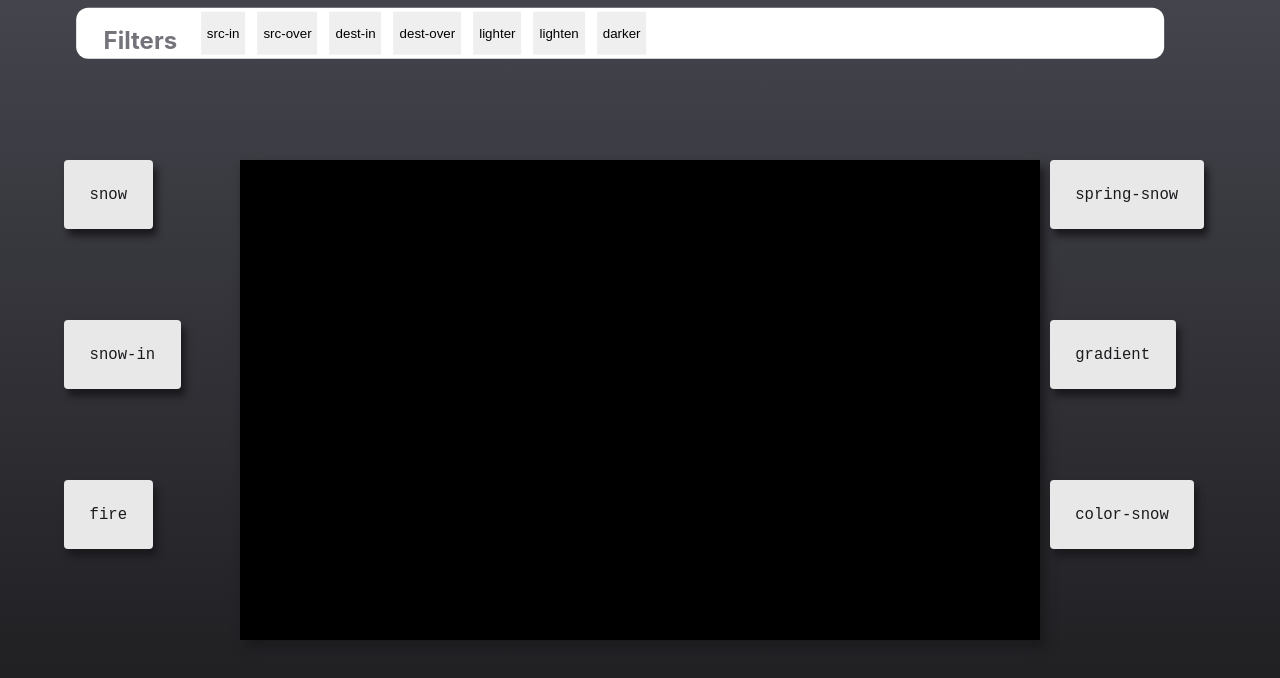
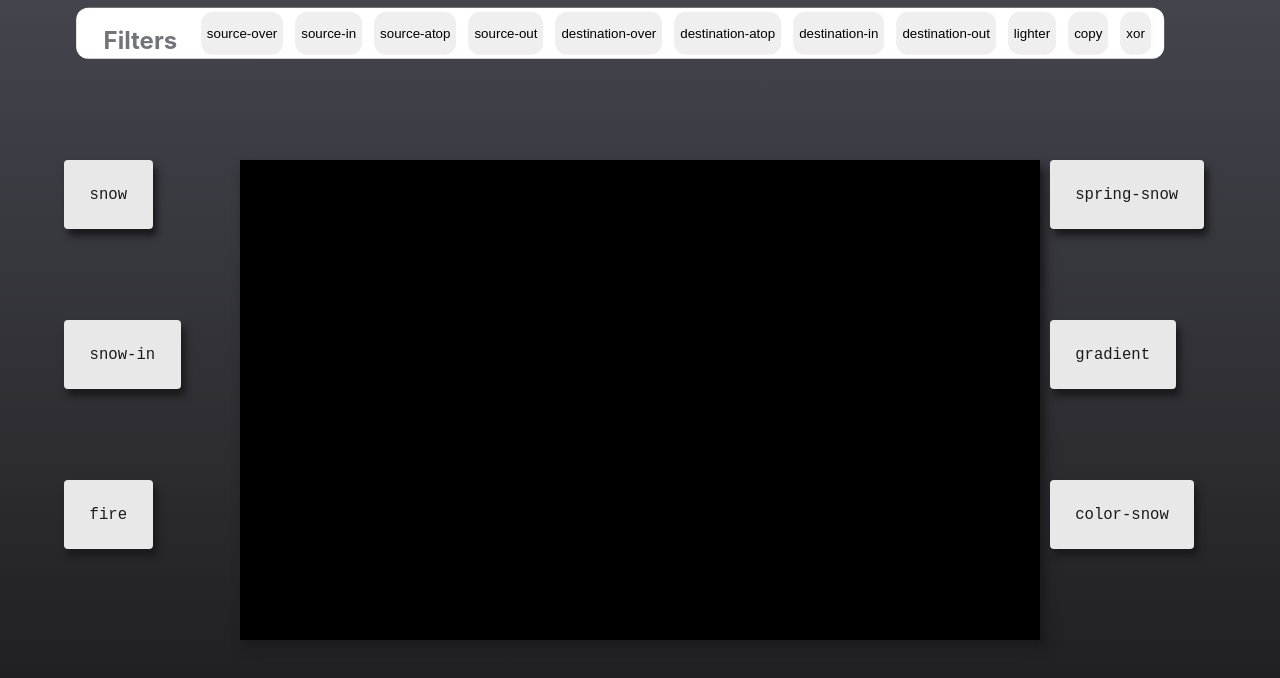
Before and after one commit to OmkarSsawant/Pixel-Effect, a React (Create React App) app: page / in a window 1280 px wide. Shown: the top 678 px of the page. Built offline with nearby package versions, Linux system fonts and the light colour scheme.

Commit message:
addded Filters Functionality

```diff
--- a/src/App.css
+++ b/src/App.css
@@ -13,11 +13,16 @@
     margin-top: 4px;
     margin-bottom: 4px;
     border: none;
+    border-radius: 12px;
+    border-style: none;
   }
 
   .filter-btn-selected{
     margin-right: 12px;
+    border-style: none;
+
     margin-top: 4px;
+    border-radius: 12px;
     border: none;
     margin-bottom: 4px;
     color: white;
--- a/src/App.tsx
+++ b/src/App.tsx
@@ -5,10 +5,14 @@ import { snowFallImage, WATER, FIRE } from './base-64-img';
 import { EffectButton } from './EffectButton';
 import CSSPosition from './utils/Position'
 import Filter from './Filter'
+import FilterContext from './utils/FilterContext'
 
 function App() {
 
   const [effect, setEffect] = useState<string>()
+  const [filter, setFilter] = useState('source-over')
+
+
 
   //TODO:create Filter Context and Acces from Childs
 
@@ -56,8 +60,8 @@ function App() {
   }
   return (
     <div className="content">
-
-      <Filter onFilterChange={(type: any) => { console.log('clicked', type) }} />
+      <FilterContext.Provider value={filter}>
+        <Filter onFilterChange={(type: string) => { setFilter(type) }} />
 
         <EffectButton pos={snowPos} effect={'snow'} filter="none" src={snowFallImage} onSelect={() => { setEffect('snow') }} />
         <EffectButton pos={waterPos} effect={'snow-in'} filter="none" src={WATER} onSelect={() => { setEffect('snow-in') }} />
@@ -68,6 +72,8 @@ function App() {
         <EffectButton pos={gradPos} effect={'gradient'} filter="none" src={snowFallImage} onSelect={() => { setEffect('gradient') }} />
         <EffectButton pos={colorSnowPos} effect={'color-snow'} filter="none" src={snowFallImage} onSelect={() => { setEffect('color-snow') }} />
 
+      </FilterContext.Provider>
+
     </div>
 
 
--- a/src/Components.ts
+++ b/src/Components.ts
@@ -32,7 +32,6 @@ export class Particle {
             this.y = 0
         }
         this.posY = Math.floor(this.y)
-
     }
 
     updateSpring() {
@@ -53,12 +52,15 @@ export class Particle {
 
     draw(shouldDraw: boolean, noColor = false) {
         if (shouldDraw) {
+
+
             this.ctx.beginPath()
             if (!noColor)
                 this.ctx.fillStyle = this.color
 
             this.ctx.strokeStyle = 'cap'
             this.ctx.arc(this.x, this.y, 2, 1, Math.PI * 2)
+            this.ctx.closePath()
             this.ctx.fill()
         }
     }
--- a/src/Effects/Fire.ts
+++ b/src/Effects/Fire.ts
@@ -20,7 +20,6 @@ const FIRE = function (ctx: CanvasRenderingContext2D, onIDChange: Function) {
 
         ctx.drawImage(modelIMG, 0, 0)
 
-        ctx.globalCompositeOperation = 'lighter'
 
         const imgData: ImageData = ctx.getImageData(0, 0, modelIMG.width, modelIMG.height)
         for (let i = 0; i < MAX_PARTICLES; i++) {
@@ -54,14 +53,16 @@ const FIRE = function (ctx: CanvasRenderingContext2D, onIDChange: Function) {
         }
 
         calcBrightness()
+
+        ctx.globalCompositeOperation = 'lighter'
+
+
         var animId: number
         const animate = () => {
             ctx.globalAlpha = 0.04
             ctx.fillStyle = 'black'
             ctx.fillRect(0, 0, ctx.canvas.width, ctx.canvas.height)
             ctx.globalAlpha = 1.0
-
-
             //TODO:
             particles.forEach((par: Particle) => {
                 par.updateSpring()
--- a/src/Effects/Gradient.ts
+++ b/src/Effects/Gradient.ts
@@ -3,7 +3,7 @@ import { Particle } from '../Components'
 import _watermark from './WaterMark'
 
 const gradientSnowFall = function (ctx: CanvasRenderingContext2D, onIDChange: Function) {
-    _watermark(ctx)
+    // _watermark(ctx)
     const MAX_PARTICLES = 500
     const particles: Array<Particle> = []
     const modelIMG = new Image(800, 450)
@@ -30,6 +30,7 @@ const gradientSnowFall = function (ctx: CanvasRenderingContext2D, onIDChange: Fu
             ctx.drawImage(modelIMG, 0, 0, ctx.canvas.width, ctx.canvas.height)
             ctx.globalAlpha = 1.0
 
+
             let gradient = ctx.createLinearGradient(0, 0, ctx.canvas.width, ctx.canvas.height)
             gradient.addColorStop(0, 'orange')
             gradient.addColorStop(.5, 'white')
--- a/src/Effects/SnakkyDraw.ts
+++ b/src/Effects/SnakkyDraw.ts
@@ -8,7 +8,7 @@ interface Pixel {
 }
 
 const snakkyDraw = function (ctx: CanvasRenderingContext2D, onIDChange: Function) {
-    _watermark(ctx)
+    // _watermark(ctx)
     const MAX_PARTICLES = 500
     const particles: Array<Particle> = []
     const modelIMG = new Image(800, 480)
@@ -60,6 +60,9 @@ const snakkyDraw = function (ctx: CanvasRenderingContext2D, onIDChange: Function
         const animate = () => {
 
             ctx.globalAlpha = 1.0
+
+
+
             particles.forEach((par: Particle) => {
                 const releaseParticle = () => {
                     par.updateSpring()
--- a/src/Effects/SnowColor.ts
+++ b/src/Effects/SnowColor.ts
@@ -10,7 +10,7 @@ interface Pixel {
 
 
 const COLORED_SNOW = function (ctx: CanvasRenderingContext2D, onIDChange: Function) {
-    _watermark(ctx)
+    // _watermark(ctx)
     const MAX_PARTICLES = 5000
     const particles: Array<Particle> = []
     const modelIMG = new Image(800, 480)
@@ -61,6 +61,8 @@ const COLORED_SNOW = function (ctx: CanvasRenderingContext2D, onIDChange: Functi
             ctx.fillStyle = 'black'
             ctx.fillRect(0, 0, ctx.canvas.width, ctx.canvas.height)
 
+
+
             ctx.strokeStyle = 'anti-Alias'
             particles.forEach((par: Particle) => {
                 par.update()
--- a/src/Effects/SnowFall.ts
+++ b/src/Effects/SnowFall.ts
@@ -3,7 +3,7 @@ import { Particle } from '../Components'
 import _watermark from './WaterMark'
 
 const snowFall = function (ctx: CanvasRenderingContext2D, onIDChange: Function) {
-    _watermark(ctx)
+    // _watermark(ctx)
     const MAX_PARTICLES = 1000
     const particles: Array<Particle> = []
     const modelIMG = new Image(800, 450)
@@ -11,6 +11,8 @@ const snowFall = function (ctx: CanvasRenderingContext2D, onIDChange: Function)
     modelIMG.onload = ev => {
 
         ctx.drawImage(modelIMG, 0, 0)
+
+
 
         const imgData: ImageData = ctx.getImageData(0, 0, modelIMG.width, modelIMG.height)
         for (let i = 0; i < MAX_PARTICLES; i++) {
@@ -26,15 +28,20 @@ const snowFall = function (ctx: CanvasRenderingContext2D, onIDChange: Function)
             ctx.fillStyle = 'black'
             ctx.fillRect(0, 0, ctx.canvas.width, ctx.canvas.height)
 
+
             ctx.drawImage(modelIMG, 0, 0, ctx.canvas.width, ctx.canvas.height)
 
             ctx.globalAlpha = 1.0
+
+
             //draw particles
             particles.forEach((par: Particle) => {
                 par.update()
                 par.draw(true)
 
             })
+
+
             animId = requestAnimationFrame(animate)
             onIDChange(animId)
         }
--- a/src/Effects/SnowFall_In.ts
+++ b/src/Effects/SnowFall_In.ts
@@ -8,7 +8,7 @@ interface Pixel {
 }
 
 const snowFall_IN = function (ctx: CanvasRenderingContext2D, onIDChange: Function) {
-    _watermark(ctx)
+    // _watermark(ctx)
     const MAX_PARTICLES = 5000
     const particles: Array<Particle> = []
     const modelIMG = new Image(800, 480)
@@ -58,6 +58,8 @@ const snowFall_IN = function (ctx: CanvasRenderingContext2D, onIDChange: Functio
         const animate = () => {
 
             ctx.globalAlpha = 1.0
+
+
             particles.forEach((par: Particle) => {
                 par.update()
                 let a = brightness[par.posY][par.posX]
--- a/src/Filter.tsx
+++ b/src/Filter.tsx
@@ -1,7 +1,7 @@
 import React, { useRef, SyntheticEvent } from 'react';
 
 interface FilterProps {
-    onFilterChange: Function
+    onFilterChange: (a: string) => void
 }
 
 
@@ -15,20 +15,20 @@ const Filter = (props: FilterProps) => {
                 childs.item(i)?.classList.replace('filter-btn-selected', 'filter-btn')
             }
         ev.currentTarget.className = "filter-btn-selected"
-        props.onFilterChange(ev.currentTarget.textContent)
+        if (ev.currentTarget.textContent)
+            props.onFilterChange(ev.currentTarget.textContent)
     }
+    const filters: Array<string> = ['source-over', 'source-in', 'source-atop', 'source-out', 'destination-over', 'destination-atop', 'destination-in', 'destination-out', 'lighter', 'copy', 'xor']
 
     return (
         <div ref={parent} className="filter-content" style={{ display: "flex", alignContent: "space-evenly", position: "absolute", backgroundColor: "white", width: "85vw", height: "4vw", borderRadius: "12px", transform: "translate(7%,15%)" }}>
             <h2 style={{ transform: "translate(22%,-17%)", color: "#73737A", paddingRight: "4vw" }}>Filters</h2>
+            {
+                filters.map(f => (
+                    <button key={f} className="filter-btn" onClick={ev => filterClick(ev)}>{f}</button>
+                ))
+            }
 
-            <button className="filter-btn" onClick={ev => filterClick(ev)}> src-in </button>
-            <button className="filter-btn" onClick={ev => filterClick(ev)}> src-over </button>
-            <button className="filter-btn" onClick={ev => filterClick(ev)}> dest-in </button>
-            <button className="filter-btn" onClick={ev => filterClick(ev)}> dest-over </button>
-            <button className="filter-btn" onClick={ev => filterClick(ev)}> lighter </button>
-            <button className="filter-btn" onClick={ev => filterClick(ev)}> lighten </button>
-            <button className="filter-btn" onClick={ev => filterClick(ev)}> darker </button>
 
         </div>
     );
--- /dev/null
+++ b/src/utils/FilterContext.ts
@@ -0,0 +1,4 @@
+import { createContext } from 'react'
+const FilterContext = createContext<string>('source-over')
+
+export default FilterContext
```
Also changed, not shown: src/SketchPad.tsx (+20 -5 lines). Lines whose indentation alone changed are shown as unchanged.
